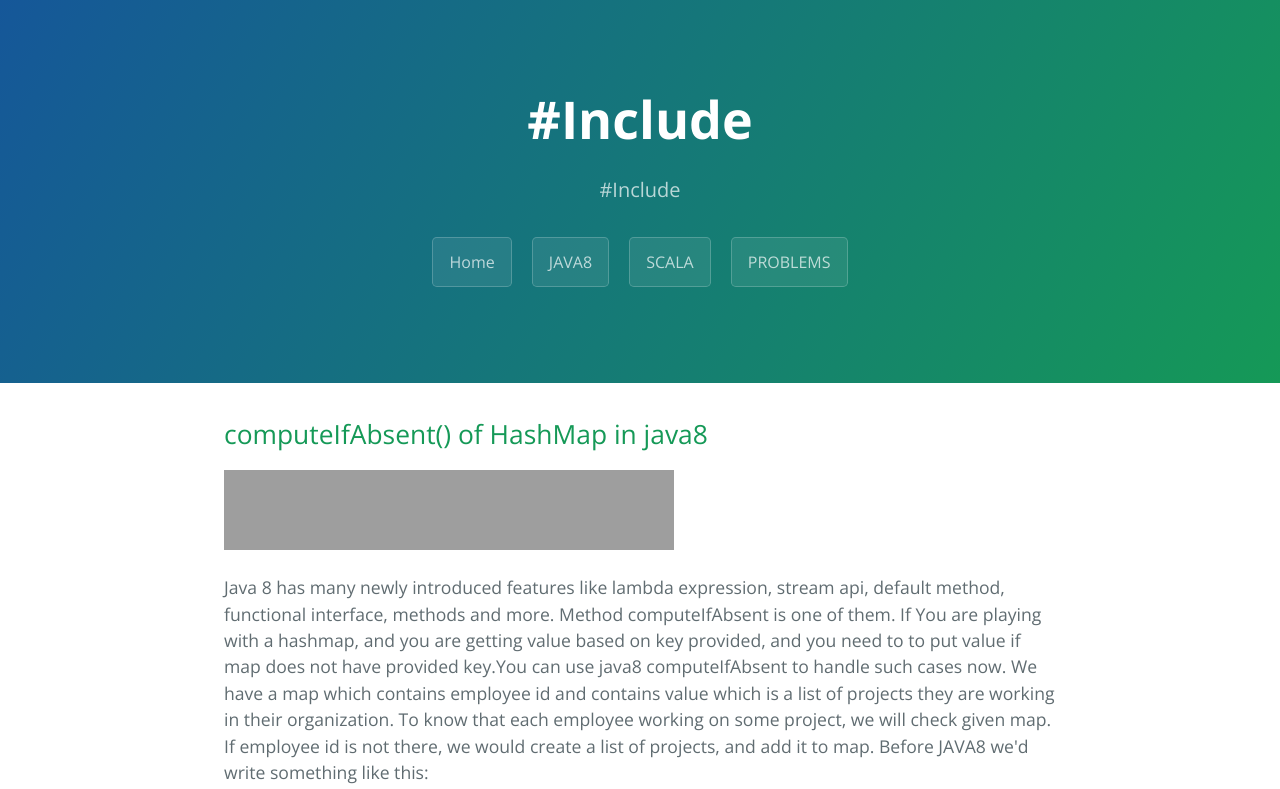
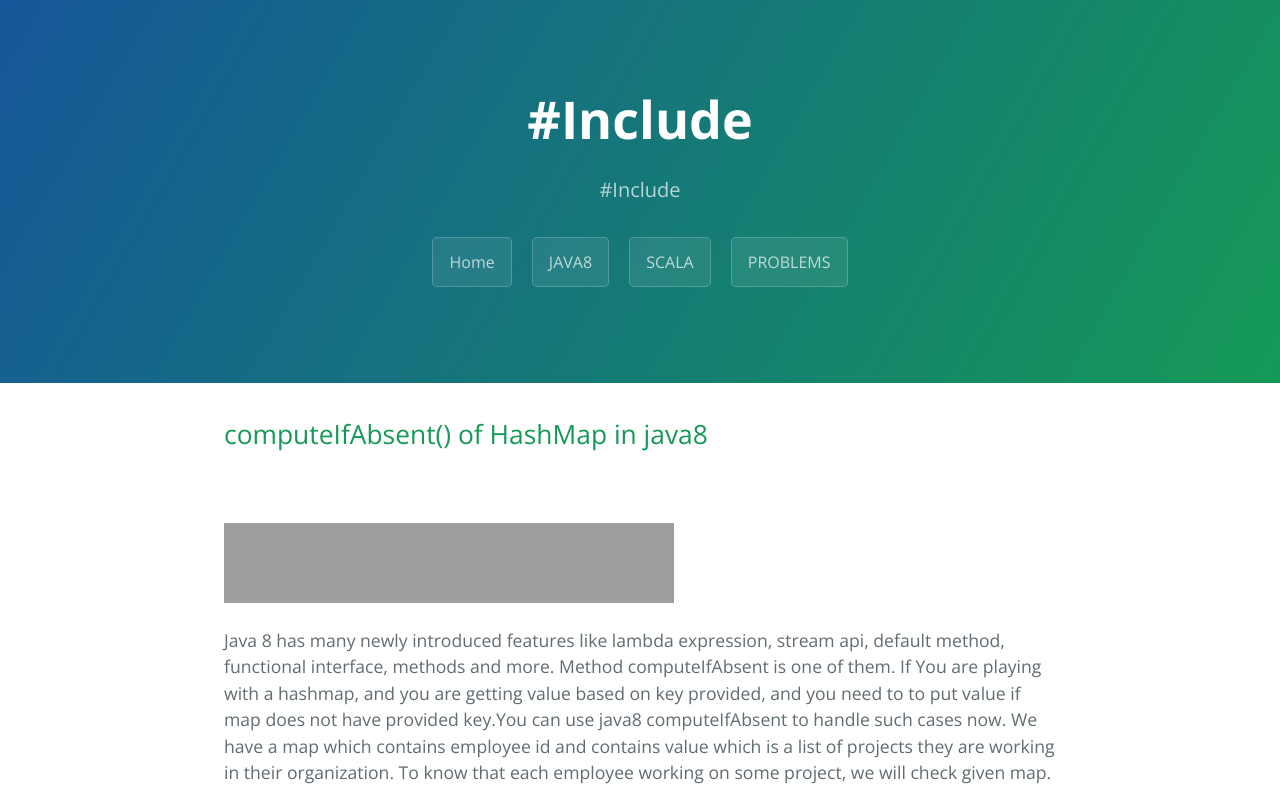
Before and after one commit to Bhagwati/-Include, a plain HTML site: page Java8ComputeIfAbsent.html in a window 1280 px wide. Shown: the top 789 px of the page. Drawn offline with nearby package versions, Linux system fonts and the light colour scheme; grey boxes are pictures that could not be loaded.

Commit message:
Update Java8ComputeIfAbsent.html

```diff
--- a/Java8ComputeIfAbsent.html
+++ b/Java8ComputeIfAbsent.html
@@ -20,7 +20,7 @@
     </section>
 
     <section class="main-content">
-     <h2> computeIfAbsent() of HashMap in java8  </h2>
+     <h2> computeIfAbsent() of HashMap in java8  </h2><br><br>
      <div id = "fb">
 <iframe src="https://www.facebook.com/plugins/like.php?href=https%3A%2F%2Fbhagwati.github.io%2F-Include%2FJava8ComputeIfAbsent&width=450&layout=standard&action=like&size=small&show_faces=true&share=true&height=80&appId" width="450" height="80" style="border:none;overflow:hidden" scrolling="no" frameborder="0" allowTransparency="true"></iframe>
     </div>
```
